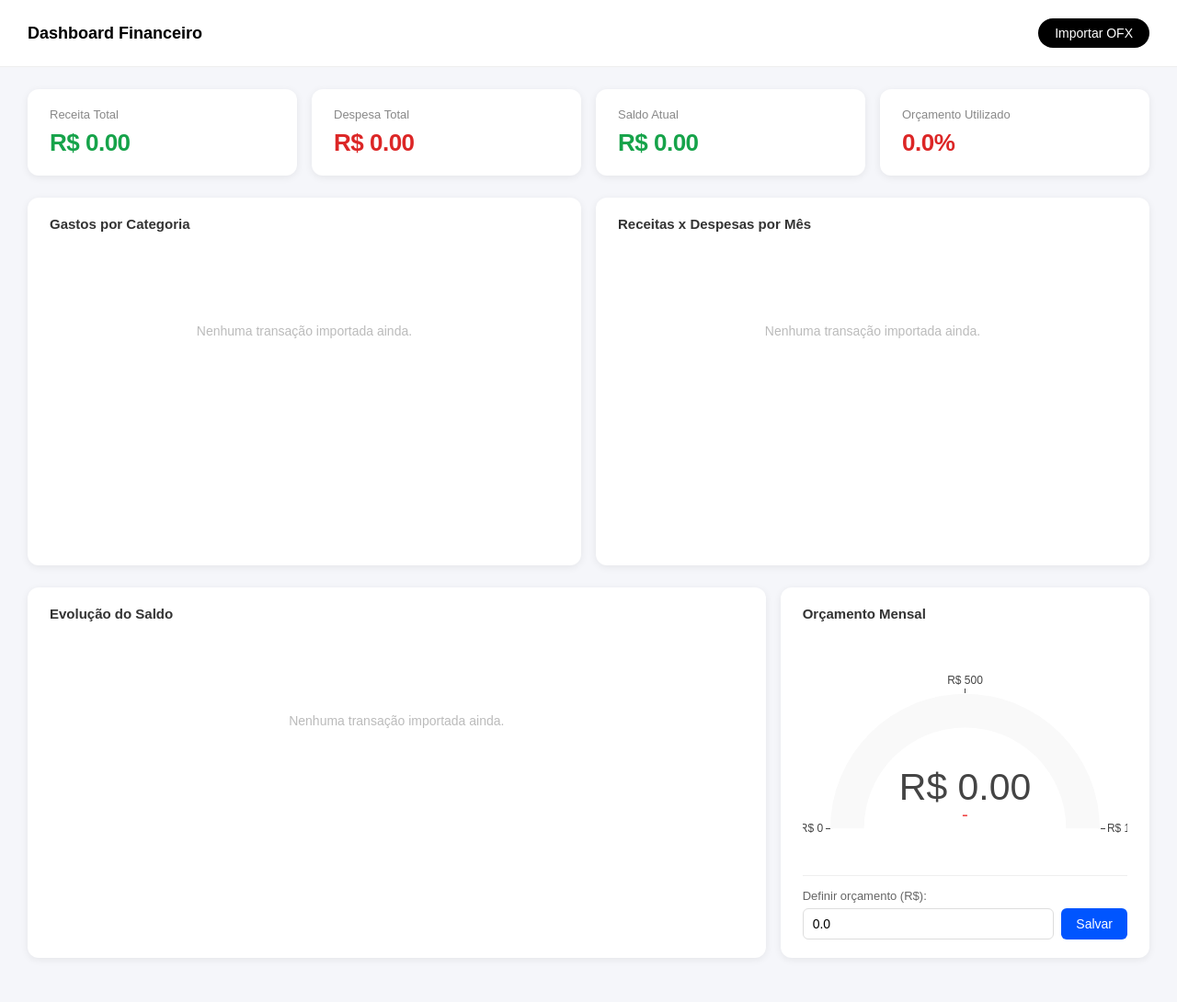
After one commit to Lyndacrebs/Teste_Importacao_OFX, a Flask app: page /dashboard in a window 1280 px wide. The commit adds this page. Shown: the whole page at 92% size. Run offline with Flask 3, Linux system fonts and the light colour scheme; data comes from the database, SQL or seed files in the repository; data that the repository does not hold is empty; some libraries are stand-ins or nearby versions.

Commit message:
Primeiro Commit, teste de gráficos e dashboard

```diff
--- a/app.py
+++ b/app.py
@@ -3,6 +3,7 @@ from config import Config
 from services.database import criar_tabelas, inicializar_categorias
 from services.categorizador import CATEGORIAS
 from routes.importacao import importacao_bp
+from routes.dashboard import dashboard_bp
 import os
 
 
@@ -27,6 +28,7 @@ def create_app():
 
     # Registra blueprints (rotas)
     app.register_blueprint(importacao_bp)
+    app.register_blueprint(dashboard_bp)
 
     return app
 
--- /dev/null
+++ b/routes/dashboard.py
@@ -0,0 +1,49 @@
+from flask import Blueprint, render_template, request, redirect, flash
+from services.dados_dashboard import (
+    obter_resumo,
+    gastos_por_categoria,
+    evolucao_saldo,
+    receitas_vs_despesas_mensal,
+    obter_orcamento,
+    definir_orcamento,
+)
+from services.graficos import (
+    grafico_pizza,
+    grafico_barras,
+    grafico_linha,
+    grafico_gauge,
+)
+
+dashboard_bp = Blueprint('dashboard', __name__)
+
+
+@dashboard_bp.route('/dashboard')
+def dashboard():
+    resumo   = obter_resumo()
+    orcamento = obter_orcamento()
+    perc_orcamento = round(resumo['despesa'] / orcamento * 100, 1) if orcamento > 0 else 0.0
+
+    return render_template(
+        'dashboard.html',
+        resumo=resumo,
+        orcamento=orcamento,
+        perc_orcamento=perc_orcamento,
+        # HTML dos gráficos gerado pelo Python/Plotly
+        chart_pizza=grafico_pizza(gastos_por_categoria()),
+        chart_barras=grafico_barras(receitas_vs_despesas_mensal()),
+        chart_linha=grafico_linha(evolucao_saldo()),
+        chart_gauge=grafico_gauge(resumo['despesa'], orcamento),
+    )
+
+
+@dashboard_bp.route('/dashboard/orcamento', methods=['POST'])
+def atualizar_orcamento():
+    try:
+        valor = float(request.form.get('orcamento', 0))
+        if valor < 0:
+            raise ValueError
+        definir_orcamento(valor)
+        flash('Orçamento atualizado com sucesso!', 'sucesso')
+    except (ValueError, TypeError):
+        flash('Valor de orçamento inválido.', 'erro')
+    return redirect('/dashboard')
--- a/services/database.py
+++ b/services/database.py
@@ -65,6 +65,18 @@ def criar_tabelas(): #Cria as tabelas no banco se elas ainda não existirem.
         )
     ''')
 
+    # Tabela: configuracoes (chave/valor para orçamento e futuras configurações)
+    cursor.execute('''
+        CREATE TABLE IF NOT EXISTS configuracoes (
+            chave TEXT PRIMARY KEY,
+            valor TEXT NOT NULL
+        )
+    ''')
+    # Garante valor padrão para orçamento
+    cursor.execute(
+        "INSERT OR IGNORE INTO configuracoes (chave, valor) VALUES ('orcamento_mensal', '0')"
+    )
+
     conexao.commit()
     cursor.close()
     conexao.close()
--- /dev/null
+++ b/static/css/dashboard.css
@@ -0,0 +1,212 @@
+body {
+    margin: 0;
+    padding: 0;
+    font-family: Arial, Helvetica, sans-serif;
+    background-color: #f5f6fa;
+}
+
+header {
+    display: flex;
+    justify-content: space-between;
+    align-items: center;
+    padding: 20px 30px;
+    background: #fff;
+    border-bottom: 1px solid #eee;
+}
+
+header strong {
+    font-size: 18px;
+}
+
+.btn-nav {
+    background-color: #000;
+    color: #fff;
+    padding: 8px 18px;
+    border-radius: 20px;
+    text-decoration: none;
+    font-size: 14px;
+    transition: background-color 0.2s;
+}
+
+.btn-nav:hover {
+    background-color: #333;
+}
+
+/* ---- Layout ---- */
+
+.container {
+    padding: 24px 30px;
+    max-width: 1400px;
+    margin: 0 auto;
+}
+
+/* ---- Cards de Resumo ---- */
+
+.cards-grid {
+    display: grid;
+    grid-template-columns: repeat(4, 1fr);
+    gap: 16px;
+    margin-bottom: 24px;
+}
+
+.card {
+    background: #fff;
+    border-radius: 12px;
+    box-shadow: 0 2px 8px rgba(0, 0, 0, 0.07);
+    padding: 20px 24px;
+}
+
+.card-label {
+    display: block;
+    font-size: 13px;
+    color: #888;
+    margin-bottom: 8px;
+    font-weight: 500;
+}
+
+.card-valor {
+    display: block;
+    font-size: 26px;
+    font-weight: bold;
+    letter-spacing: -0.5px;
+}
+
+.verde   { color: #16a34a; }
+.vermelho{ color: #dc2626; }
+.amarelo { color: #ca8a04; }
+
+/* ---- Gráficos ---- */
+
+.graficos-grid {
+    display: grid;
+    grid-template-columns: 1fr 1fr;
+    gap: 16px;
+    margin-bottom: 24px;
+}
+
+.graficos-grid-asym {
+    display: grid;
+    grid-template-columns: 2fr 1fr;
+    gap: 16px;
+    margin-bottom: 24px;
+}
+
+.grafico-card {
+    min-height: 360px;
+}
+
+.grafico-card h3 {
+    margin: 0 0 12px;
+    font-size: 15px;
+    color: #333;
+    font-weight: 600;
+}
+
+.sem-dados {
+    text-align: center;
+    color: #bbb;
+    margin-top: 100px;
+    font-size: 14px;
+}
+
+/* ---- Formulário de orçamento ---- */
+
+.form-orcamento {
+    margin-top: 14px;
+    padding-top: 14px;
+    border-top: 1px solid #eee;
+}
+
+.form-orcamento label {
+    display: block;
+    font-size: 13px;
+    color: #666;
+    margin-bottom: 6px;
+}
+
+.input-row {
+    display: flex;
+    gap: 8px;
+}
+
+.input-row input[type="number"] {
+    flex: 1;
+    padding: 8px 10px;
+    border: 1px solid #ddd;
+    border-radius: 6px;
+    font-size: 14px;
+    font-family: inherit;
+}
+
+.input-row button {
+    padding: 8px 16px;
+    background-color: #0055ff;
+    color: #fff;
+    border: none;
+    border-radius: 6px;
+    cursor: pointer;
+    font-size: 14px;
+    font-family: inherit;
+    transition: background-color 0.2s;
+}
+
+.input-row button:hover {
+    background-color: #003fcc;
+}
+
+/* ---- Flash Messages (mesma lógica do style.css) ---- */
+
+.alertas-container {
+    position: fixed;
+    top: 20px;
+    right: 20px;
+    z-index: 9999;
+    display: flex;
+    flex-direction: column;
+    gap: 10px;
+    max-width: 400px;
+}
+
+.alerta {
+    padding: 15px 20px;
+    border-radius: 8px;
+    box-shadow: 0 4px 12px rgba(0, 0, 0, 0.15);
+    display: flex;
+    justify-content: space-between;
+    align-items: center;
+    animation: slideIn 0.3s ease;
+    font-size: 14px;
+}
+
+.alerta.sucesso { background-color: #d4edda; color: #155724; }
+.alerta.erro    { background-color: #f8d7da; color: #721c24; }
+
+.fechar-alerta {
+    background: none;
+    border: none;
+    font-size: 20px;
+    cursor: pointer;
+    color: inherit;
+    opacity: 0.6;
+    margin-left: 10px;
+}
+
+.fechar-alerta:hover { opacity: 1; }
+
+@keyframes slideIn {
+    from { transform: translateX(100%); opacity: 0; }
+    to   { transform: translateX(0);    opacity: 1; }
+}
+
+/* ---- Responsivo ---- */
+
+@media (max-width: 1000px) {
+    .cards-grid           { grid-template-columns: repeat(2, 1fr); }
+    .graficos-grid-asym   { grid-template-columns: 1fr; }
+}
+
+@media (max-width: 640px) {
+    .cards-grid     { grid-template-columns: 1fr; }
+    .graficos-grid  { grid-template-columns: 1fr; }
+    .container      { padding: 16px; }
+}
--- /dev/null
+++ b/templates/dashboard.html
@@ -0,0 +1,95 @@
+<!DOCTYPE html>
+<html lang="pt-BR">
+<head>
+    <meta charset="UTF-8">
+    <meta name="viewport" content="width=device-width, initial-scale=1.0">
+    <title>Dashboard Financeiro</title>
+    <link rel="stylesheet" href="/static/css/dashboard.css">
+    <!-- Plotly.js: necessário para renderizar os gráficos gerados pelo Python -->
+    <script src="https://cdn.plot.ly/plotly-2.35.2.min.js"></script>
+</head>
+<body>
+
+    {% with messages = get_flashed_messages(with_categories=true) %}
+        {% if messages %}
+            <div class="alertas-container">
+                {% for category, message in messages %}
+                    <div class="alerta {{ category }}">
+                        <span>{{ message }}</span>
+                        <button onclick="this.parentElement.remove()" class="fechar-alerta">&times;</button>
+                    </div>
+                {% endfor %}
+            </div>
+        {% endif %}
+    {% endwith %}
+
+    <header>
+        <strong>Dashboard Financeiro</strong>
+        <a href="/" class="btn-nav">Importar OFX</a>
+    </header>
+
+    <main class="container">
+
+        <!-- Cards de Resumo -->
+        <section class="cards-grid">
+            <div class="card">
+                <span class="card-label">Receita Total</span>
+                <span class="card-valor verde">R$ {{ "%.2f"|format(resumo.receita) }}</span>
+            </div>
+            <div class="card">
+                <span class="card-label">Despesa Total</span>
+                <span class="card-valor vermelho">R$ {{ "%.2f"|format(resumo.despesa) }}</span>
+            </div>
+            <div class="card">
+                <span class="card-label">Saldo Atual</span>
+                <span class="card-valor {{ 'verde' if resumo.saldo >= 0 else 'vermelho' }}">
+                    R$ {{ "%.2f"|format(resumo.saldo) }}
+                </span>
+            </div>
+            <div class="card">
+                <span class="card-label">Orçamento Utilizado</span>
+                <span class="card-valor
+                    {%- if orcamento == 0 or perc_orcamento > 100 %} vermelho
+                    {%- elif perc_orcamento > 80 %} amarelo
+                    {%- else %} verde{% endif %}">
+                    {{ perc_orcamento }}%
+                </span>
+            </div>
+        </section>
+
+        <!-- Linha 1: Gastos por Categoria | Receitas x Despesas -->
+        <section class="graficos-grid">
+            <div class="card grafico-card">
+                <h3>Gastos por Categoria</h3>
+                {{ chart_pizza | safe }}
+            </div>
+            <div class="card grafico-card">
+                <h3>Receitas x Despesas por Mês</h3>
+                {{ chart_barras | safe }}
+            </div>
+        </section>
+
+        <!-- Linha 2: Evolução do Saldo (largo) | Orçamento (estreito) -->
+        <section class="graficos-grid-asym">
+            <div class="card grafico-card">
+                <h3>Evolução do Saldo</h3>
+                {{ chart_linha | safe }}
+            </div>
+            <div class="card grafico-card">
+                <h3>Orçamento Mensal</h3>
+                {{ chart_gauge | safe }}
+                <form action="/dashboard/orcamento" method="post" class="form-orcamento">
+                    <label for="orcamento-input">Definir orçamento (R$):</label>
+                    <div class="input-row">
+                        <input type="number" name="orcamento" id="orcamento-input"
+                               value="{{ orcamento }}" step="0.01" min="0">
+                        <button type="submit">Salvar</button>
+                    </div>
+                </form>
+            </div>
+        </section>
+
+    </main>
+
+</body>
+</html>
```
Also changed, not shown: services/dados_dashboard.py (added, +117 -0 lines), services/graficos.py (added, +152 -0 lines), templates/index.html (+5 -2 lines), 1 other file.
